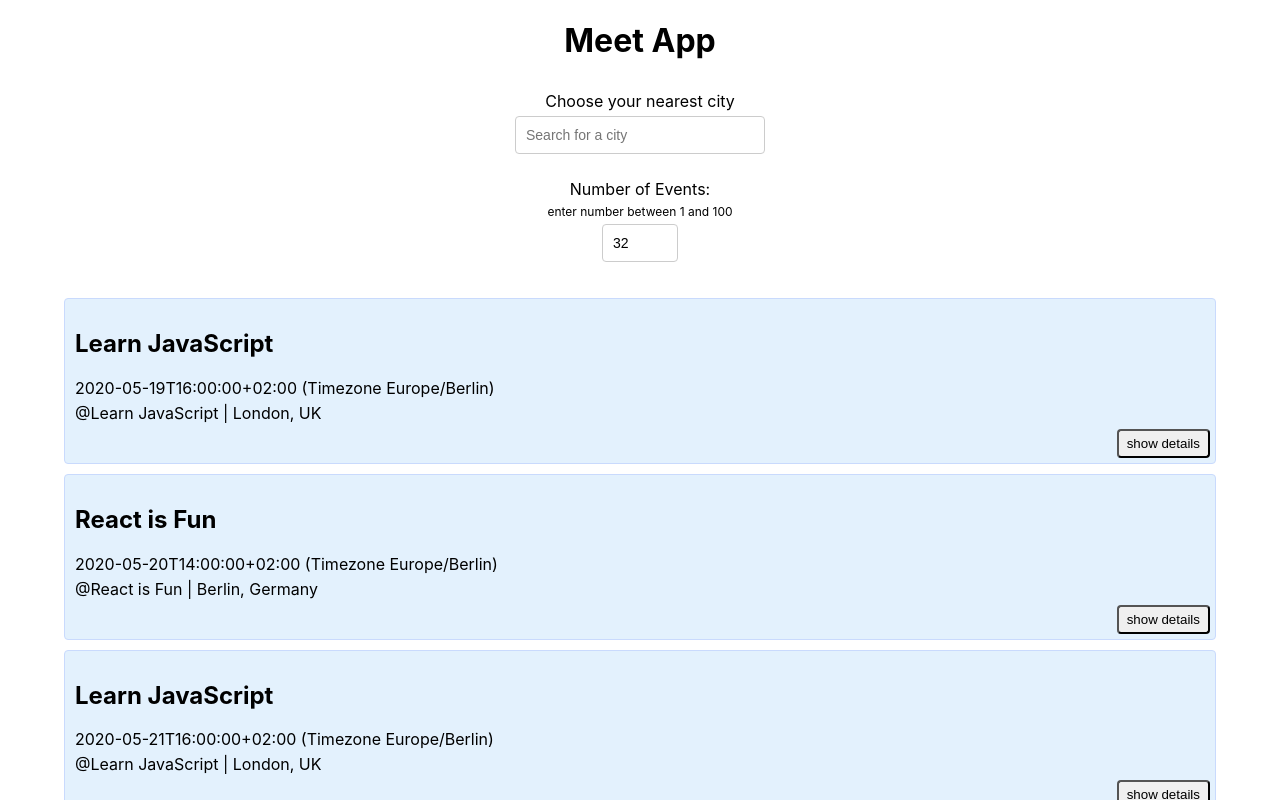
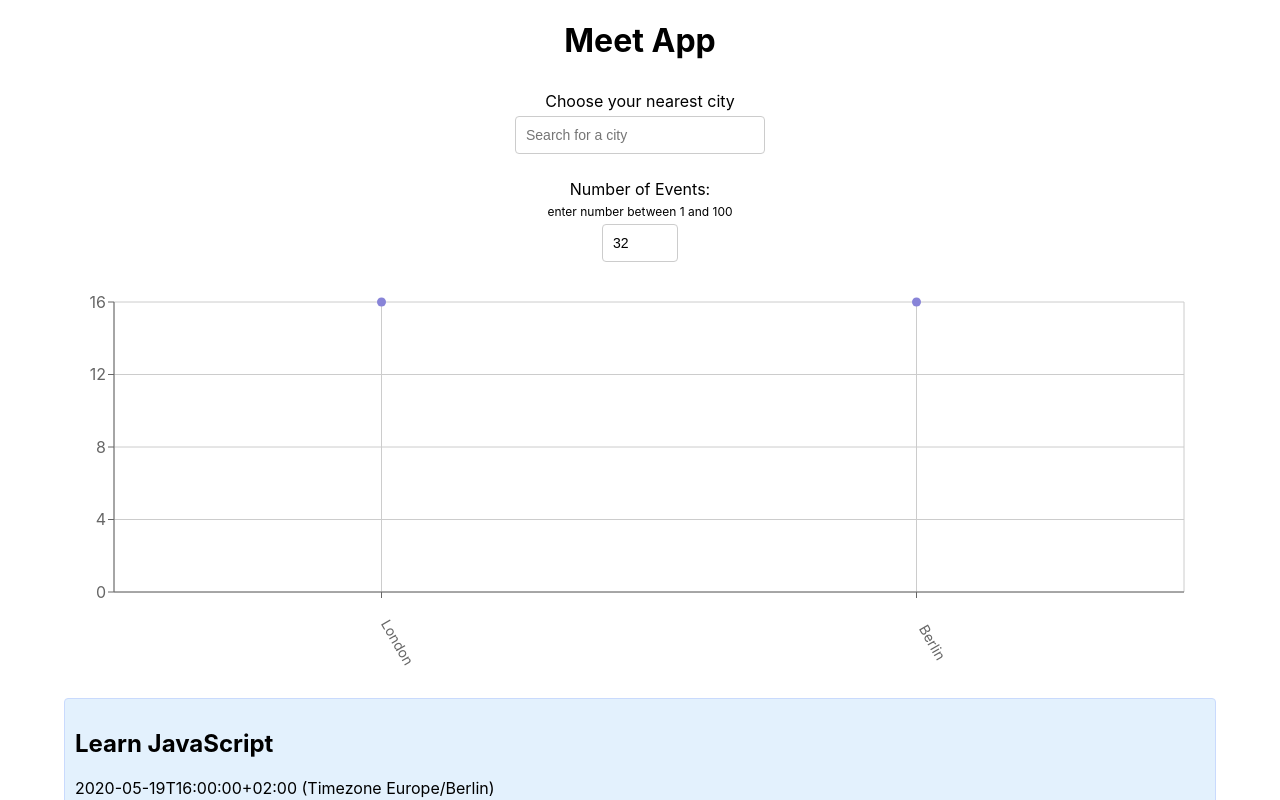
Before and after one commit to Guenzler/Meet_APP, a React (Create React App) app: page / in a window 1280 px wide. Shown: the top 800 px of the page. Built offline with nearby package versions, Linux system fonts and the light colour scheme.

Commit message:
implementing a scatterplot with Recharts

```diff
--- a/package.json
+++ b/package.json
@@ -11,6 +11,7 @@
     "react": "^18.2.0",
     "react-dom": "^18.2.0",
     "react-scripts": "5.0.1",
+    "recharts": "^2.12.7",
     "web-vitals": "^2.1.4",
     "workbox-background-sync": "^6.6.0",
     "workbox-broadcast-update": "^6.6.0",
--- a/src/App.js
+++ b/src/App.js
@@ -8,6 +8,7 @@ import Loader from './components/Loader';
 import { extractLocations, getEvents } from './api';
 import './App.css';
 import { InfoAlert, ErrorAlert, WarningAlert } from './components/Alert';
+import CityEventsChart from './components/CityEventsChart'
 
 const App = () => {
 
@@ -56,6 +57,7 @@ const App = () => {
       <NumberOfEvents
         setCurrentNOE={setCurrentNOE}
         setErrorAlert={setErrorAlert} />
+      <CityEventsChart allLocations={allLocations} events={events} />
       {isDataLoading ? <Loader /> : <EventList events={events} />}
     </div>
   );
--- /dev/null
+++ b/src/components/CityEventsChart.js
@@ -0,0 +1,51 @@
+// src/components/CityEventsChart.js
+
+import { useState, useEffect } from 'react';
+
+import {
+    ScatterChart,
+    Scatter,
+    XAxis, YAxis,
+    CartesianGrid,
+    Tooltip,
+    ResponsiveContainer
+} from 'recharts';
+
+const CityEventsChart = ({ allLocations, events }) => {
+    const [data, setData] = useState([]);
+
+    useEffect(() => {
+        setData(getData());
+    }, [`${events}`]);
+
+    const getData = () => {
+        const data = allLocations.map((location) => {
+            const count = events.filter((event) => event.location === location).length
+            const city = location.split((/, | - /))[0]
+            return { city, count };
+        })
+        return data;
+    };
+
+    return (
+        <ResponsiveContainer width="99%" height={400}>
+            <ScatterChart
+                margin={{
+                    top: 20,
+                    right: 20,
+                    bottom: 60,
+                    left: -10,
+                }}
+            >
+                <CartesianGrid />
+                <XAxis type="category" dataKey="city" name="City"
+                    angle={60} interval={0} tick={{ dx: 20, dy: 40, fontSize: 14 }} />
+                <YAxis type="number" dataKey="count" name="Number of events" allowDecimals={false} />
+                <Tooltip cursor={{ strokeDasharray: '3 3' }} />
+                <Scatter name="Event Vizualization" data={data} fill="#8884d8" />
+            </ScatterChart>
+        </ResponsiveContainer>
+    );
+};
+
+export default CityEventsChart;
```
Also changed, not shown: src/setupTests.js (+17 -0 lines), 1 other file (tests, documents, lock files or other folders).
